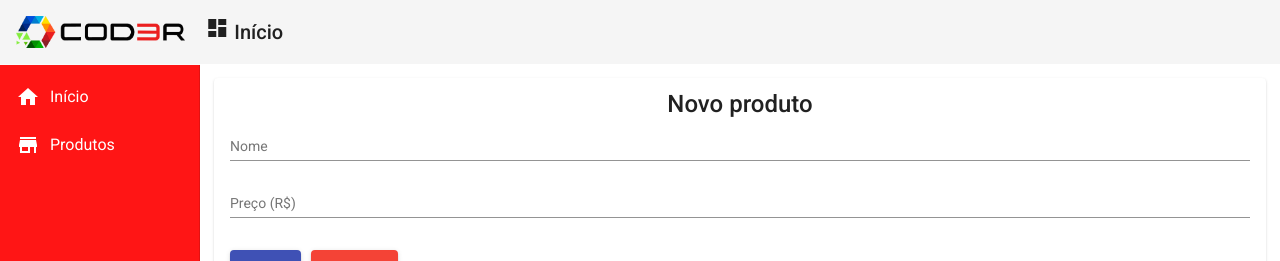
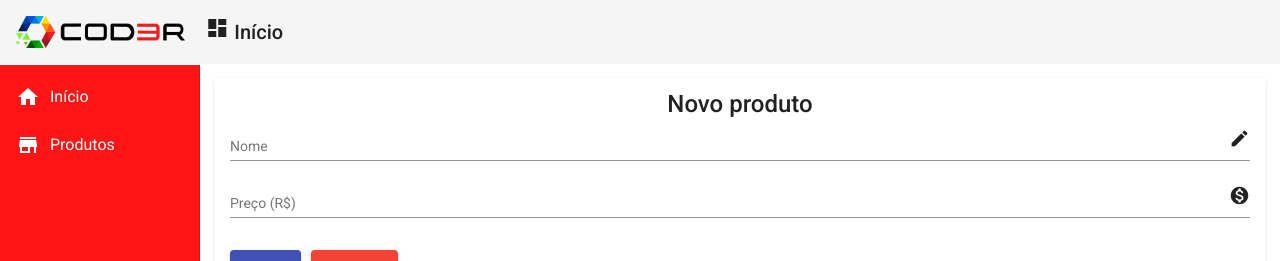
Before and after one commit to Lucas98Fernando/RegistrationSystem-Angular, an Angular app in the folder frontend/: page /products/create in a window 1280 px wide. Shown: the top 261 px of the page. Built offline with nearby package versions, Linux system fonts and the light colour scheme.

Commit message:
Input styling

```diff
--- a/frontend/src/app/app.module.ts
+++ b/frontend/src/app/app.module.ts
@@ -30,6 +30,7 @@ import { HttpClientModule } from '@angular/common/http';
 import { FormsModule } from '@angular/forms';
 import { MatFormFieldModule } from '@angular/material/form-field';
 import { MatInputModule } from'@angular/material/input';
+import { MatIconModule } from '@angular/material/icon';
 
 @NgModule({
   declarations: [
@@ -56,7 +57,8 @@ import { MatInputModule } from'@angular/material/input';
     HttpClientModule,
     FormsModule,
     MatFormFieldModule,
-    MatInputModule
+    MatInputModule,
+    MatIconModule
   ],
   schemas: [
     CUSTOM_ELEMENTS_SCHEMA,
--- a/frontend/src/app/components/products/product-create/product-create.component.html
+++ b/frontend/src/app/components/products/product-create/product-create.component.html
@@ -5,10 +5,12 @@
       <mat-form-field>
          <!-- O maxImput é uma diretiva de atributo | O ngModel serve para criação de um TwoWayDataBinding, que é utilizado para sincronizar o que estiver no input com o que está no back-end e vice-versa.... -->
          <input type="text" matInput placeholder="Nome" [(ngModel)]="product.name" name="name">
+         <mat-icon matSuffix>mode_edit</mat-icon>
       </mat-form-field>
       <mat-form-field>
          <!-- O maxImput é uma diretiva de atributo -->
          <input type="number" matInput placeholder="Preço (R$)" [(ngModel)]="product.price" name="price">
+         <mat-icon matSuffix>monetization_on</mat-icon>
       </mat-form-field>
    </form>
    <button class="btn-create save" mat-raised-button (click)="createProduct()" color="primary">
```
Also changed, not shown: 1 other file (tests, documents, lock files or other folders).
